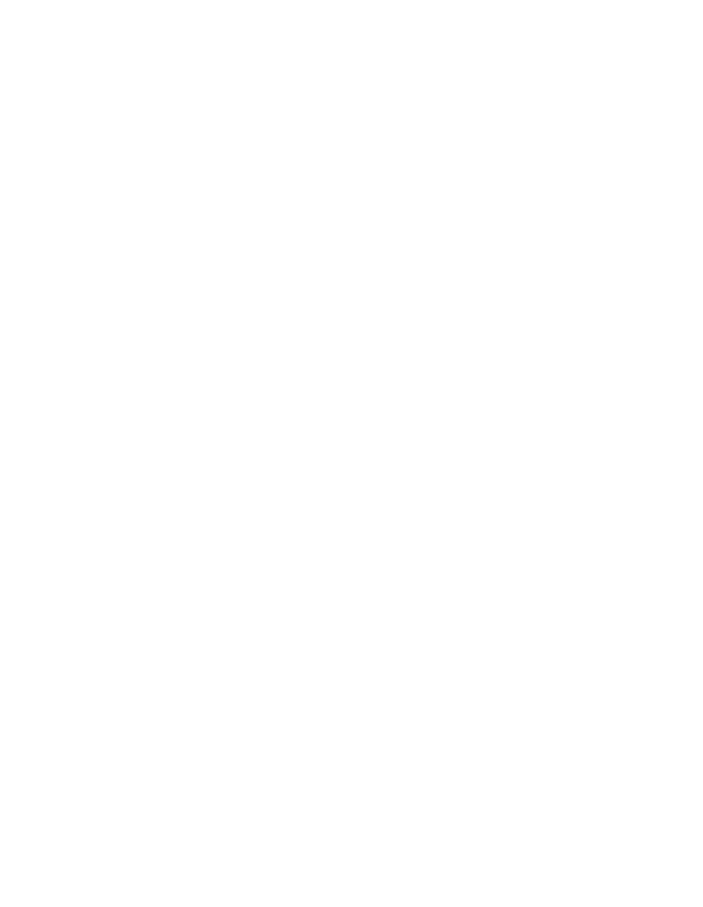
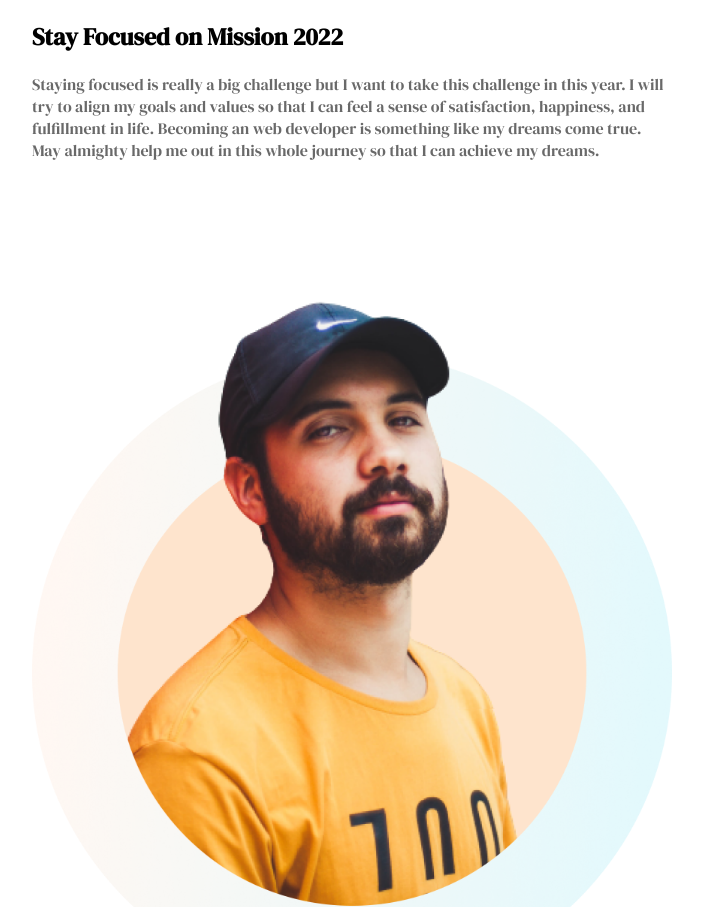
Before and after one commit to Urmi07/assignment-01, a plain HTML site: page index.html in a window 1280 px wide. Shown: the top 907 px of the page, without its empty margins (96-799 px from the left). Before the commit the page ends 800 px from the top, so only its background shows below. Drawn offline with Linux system fonts and the light colour scheme.

Commit message:
picture and text added

```diff
--- a/index.html
+++ b/index.html
@@ -6,10 +6,42 @@
     <meta http-equiv="X-UA-Compatible" content="IE=edge">
     <meta name="viewport" content="width=device-width, initial-scale=1.0">
     <title>Mission 2022</title>
+    <link rel="preconnect" href="https://fonts.googleapis.com">
+    <link rel="preconnect" href="https://fonts.gstatic.com" crossorigin>
+    <link href="https://fonts.googleapis.com/css2?family=DM+Serif+Display&family=Poppins&display=swap" rel="stylesheet">
     <link rel="stylesheet" href="style.css">
+
 </head>
 
 <body>
+    <section class="flexible">
+
+        <div class="half-width">
+
+            <h1>Stay Focused on Mission 2022</h1>
+            <p>Staying focused is really a big challenge but
+                I want to take this challenge in this year. I will
+                try to align my goals and values so that I can feel a sense of satisfaction, happiness, and
+                fulfillment
+                in
+                life. Becoming an web developer is something like my dreams come true. May almighty help me out in
+                this
+                whole
+                journey so that I can achieve my dreams.
+            </p>
+        </div>
+
+        <div class="half-width">
+
+
+            <img src="images/person-2.png" alt="">
+
+
+        </div>
+    </section>
+
+
+
 
 </body>
 
--- a/style.css
+++ b/style.css
@@ -0,0 +1,21 @@
+
+body{
+    font-family: 'DM Serif Display', serif;
+
+    margin: 0%;
+}
+
+
+.half-width{
+    width: 50%;
+     padding-left: 10%;
+
+}
+.half-width img{
+    width: 100%;
+}
+
+
+.half-width p{
+    color: dimgray;
+}
```
